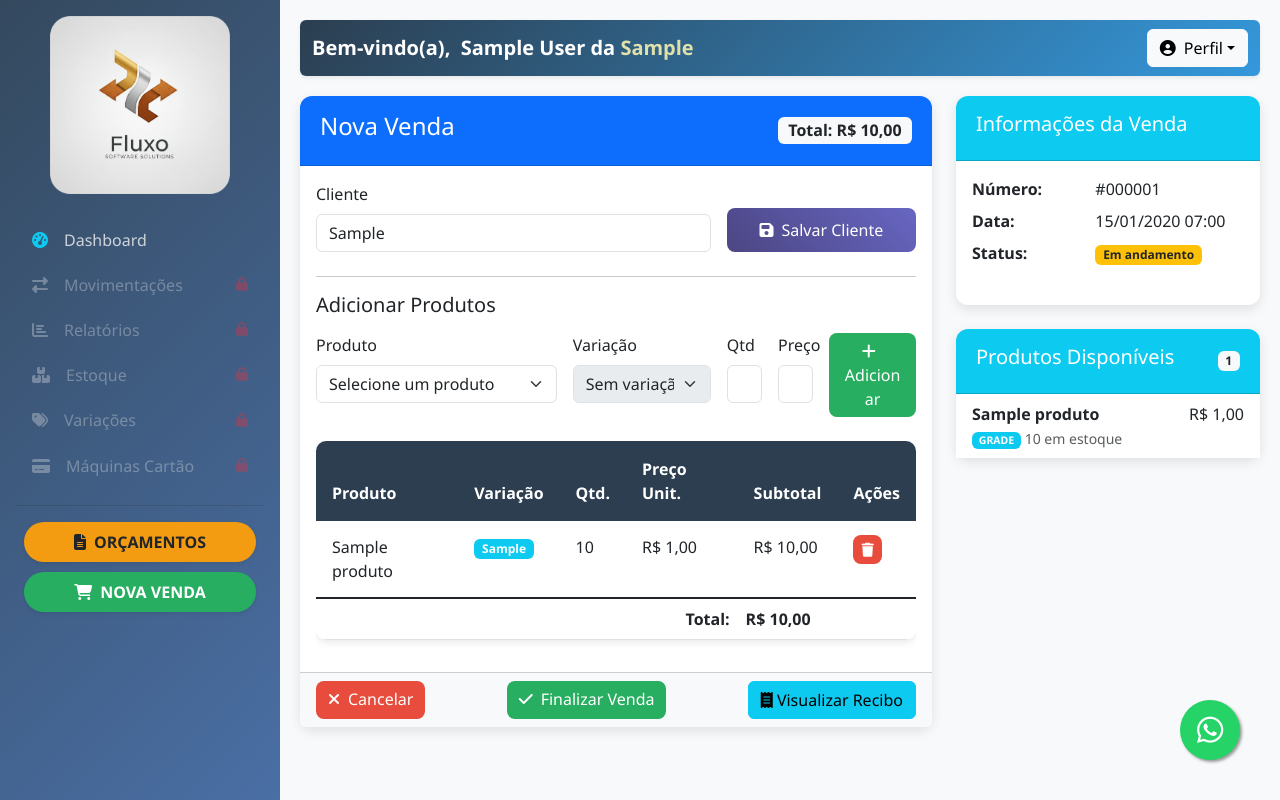
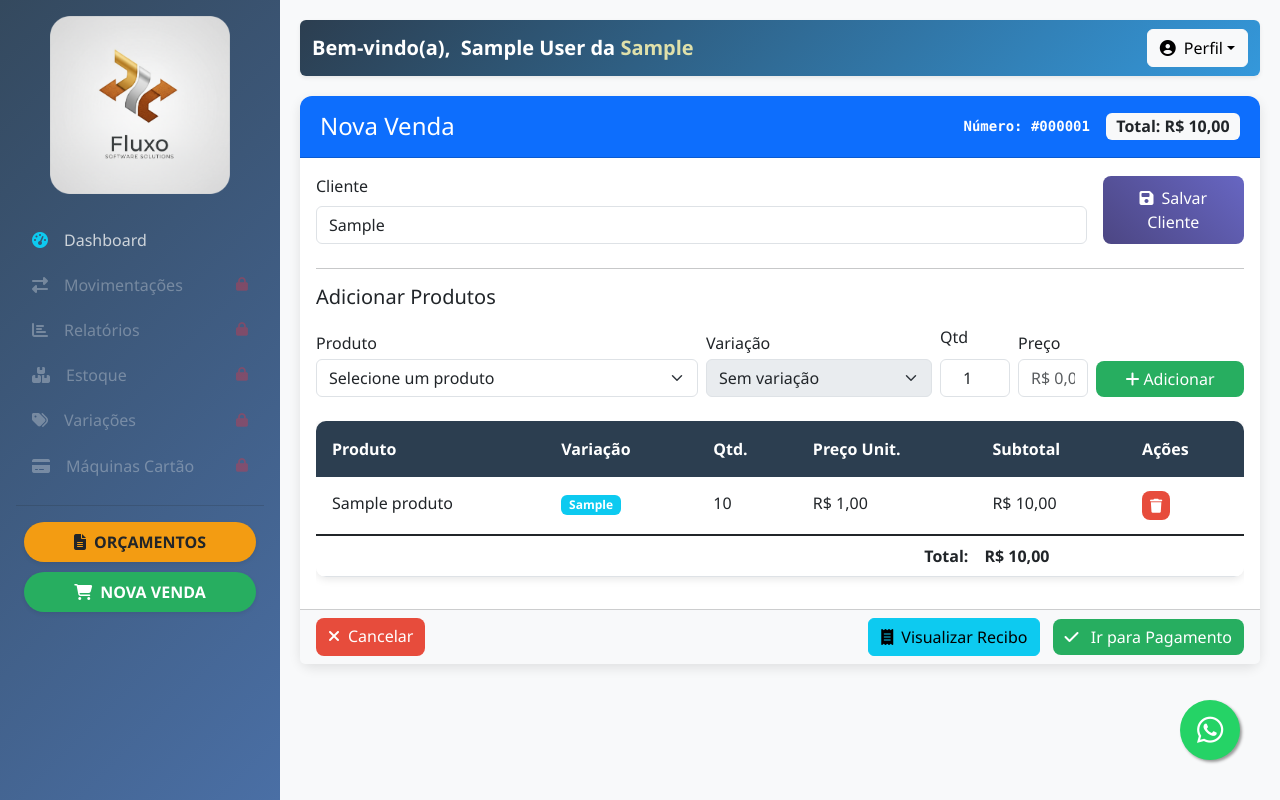
Before and after one commit to celsoleite38/fluxo-de-caixa, a Django app: page /venda/1/itens/ in a window 1280 px wide. Run offline with Django 5.2, Linux system fonts and the light colour scheme; a user stored in the database is signed in; tables that the repository leaves empty hold one stand-in row (values such as "Sample post").

Commit message:
ajuste de orçamentos, templates de venda e orçamento

```diff
--- a/core/forms.py
+++ b/core/forms.py
@@ -333,6 +333,9 @@ class ItemOrcamentoForm(forms.ModelForm):
         super().__init__(*args, **kwargs)
         if self.usuario:
             self.fields['produto'].queryset = Produto.objects.filter(usuario=self.usuario)
+            self.fields['variacao'].queryset = ProdutoVariacao.objects.filter(
+                produto__usuario=self.usuario, ativo=True
+            )
 
     def clean(self):
         cleaned_data = super().clean()
@@ -348,10 +351,10 @@ class ItemOrcamentoForm(forms.ModelForm):
                         f'Disponível: {variacao.quantidade}'
                     )
             else:
-                if produto.quantidade < quantidade:
+                if produto.quantidade_total < quantidade:
                     raise forms.ValidationError(
                         f'Estoque insuficiente para {produto.nome}. '
-                        f'Disponível: {produto.quantidade}'
+                        f'Disponível: {produto.quantidade_total}'
                     )
         return cleaned_data
 
--- a/core/templates/core/nota_venda.html
+++ b/core/templates/core/nota_venda.html
@@ -3,12 +3,16 @@
 
 {% block content %}
 <div class="row">
-    <div class="col-md-8">
+    <!-- Ajustado para col-12 para que todo o painel ocupe a largura total da página -->
+    <div class="col-12">
         <div class="card mb-4">
             <div class="card-header bg-primary text-white">
-                <div class="d-flex justify-content-between align-items-center">
-                    <h4>Nova Venda</h4>
-                    <span class="badge bg-light text-dark fs-6">Total: R$ {{ nota.total|intcomma }}</span>
+                <div class="d-flex justify-content-between align-items-center flex-wrap gap-2">
+                    <h4 class="mb-0">Nova Venda</h4>
+                    <div class="d-flex align-items-center gap-3">
+                        <span class="small font-monospace">Número: #{{ nota.id|stringformat:"06d" }}</span>
+                        <span class="badge bg-light text-dark fs-6">Total: R$ {{ nota.total|intcomma }}</span>
+                    </div>
                 </div>
             </div>
 
@@ -17,12 +21,12 @@
                 <form method="post" class="mb-4">
                     {% csrf_token %}
                     <div class="row g-3">
-                        <div class="col-md-8">
+                        <div class="col-md-10">
                             <label for="cliente" class="form-label">Cliente</label>
                             <input type="text" class="form-control" id="cliente" name="cliente"
                                    value="{{ nota.cliente }}" required>
                         </div>
-                        <div class="col-md-4 d-flex align-items-end">
+                        <div class="col-md-2 d-flex align-items-end">
                             <button type="submit" class="btn btn-primary w-100">
                                 <i class="fas fa-save me-2"></i>Salvar Cliente
                             </button>
@@ -45,9 +49,10 @@
                     </div>
                     {% endif %}
 
-                    <div class="row g-3">
+                    <!-- Grid redimensionada para aproveitar a largura total da página sem distorcer os campos -->
+                    <div class="row g-2 align-items-end">
                         <div class="col-md-5">
-                            <label for="produto" class="form-label">Produto</label>
+                            <label for="produto" class="form-label mb-1">Produto</label>
                             <select class="form-select" id="produto" name="produto" required>
                                 <option value="">Selecione um produto</option>
                                 {% for produto in produtos %}
@@ -61,31 +66,35 @@
                                 {% endfor %}
                             </select>
                         </div>
+
                         <div class="col-md-3">
-                            <label for="variacao" class="form-label">Variação</label>
+                            <label for="variacao" class="form-label mb-1">Variação</label>
                             <select class="form-select" id="variacao" disabled>
                                 <option value="">Sem variação</option>
                             </select>
                             <input type="hidden" id="variacao_pk" name="variacao" value="">
                         </div>
+
                         <div class="col-md-1">
-                            <label for="quantidade" class="form-label">Qtd</label>
-                            <input type="number" class="form-control" id="quantidade"
+                            <label for="quantidade" class="form-label mb-1 text-truncate" title="Quantidade">Qtd</label>
+                            <input type="number" class="form-control text-center" id="quantidade"
                                    name="quantidade" min="1" value="1" required>
                         </div>
+
                         <div class="col-md-1">
-                            <label for="preco" class="form-label">Preço</label>
-                            <input type="text" class="form-control" id="preco" readonly>
+                            <label for="preco" class="form-label mb-1">Preço</label>
+                            <input type="text" class="form-control text-end" id="preco" readonly placeholder="R$ 0,00">
                         </div>
-                        <div class="col-md-2 d-flex align-items-end">
+
+                        <div class="col-md-2">
                             <button type="submit" class="btn btn-success w-100">
-                                <i class="fas fa-plus me-2"></i>Adicionar
+                                <i class="fas fa-plus me-1"></i>Adicionar
                             </button>
                         </div>
                     </div>
                 </form>
 
-                <!-- Lista de Itens Adicionados -->
+                <!-- Listagem de Itens adicionados -->
                 <div class="table-responsive mt-4">
                     <table class="table table-hover">
                         <thead class="table-light">
@@ -140,72 +149,22 @@
                 </div>
             </div>
 
+            <!-- Ações finais do rodapé -->
             <div class="card-footer bg-light">
-                <div class="d-flex justify-content-between">
+                <div class="d-flex justify-content-between flex-wrap gap-2">
                     <a href="{% url 'cancelar_venda' nota.id %}" class="btn btn-danger"
                         onclick="return confirm('Tem certeza que deseja cancelar esta venda?')">
                         <i class="fas fa-times me-2"></i>Cancelar
                     </a>
-                    <a href="{% url 'finalizar_venda' nota.id %}"
-                        class="btn btn-success {% if not itens %}disabled{% endif %}">
-                            <i class="fas fa-check me-2"></i>Finalizar Venda
-                    </a>
-                    <a href="{% url 'imprimir_recibo_venda' nota.id %}" class="btn btn-info">
-                        <i class="fas fa-receipt"></i> Visualizar Recibo
-                    </a>
-                </div>
-            </div>
-        </div>
-    </div>
-
-    <!-- Painel de Informações -->
-    <div class="col-md-4">
-        <div class="card mb-4">
-            <div class="card-header bg-info text-white">
-                <h5>Informações da Venda</h5>
-            </div>
-            <div class="card-body">
-                <dl class="row">
-                    <dt class="col-sm-5">Número:</dt>
-                    <dd class="col-sm-7">#{{ nota.id|stringformat:"06d" }}</dd>
-
-                    <dt class="col-sm-5">Data:</dt>
-                    <dd class="col-sm-7">{{ nota.data|date:"d/m/Y H:i" }}</dd>
-
-                    <dt class="col-sm-5">Status:</dt>
-                    <dd class="col-sm-7">
-                        <span class="badge bg-warning text-dark">Em andamento</span>
-                    </dd>
-                </dl>
-            </div>
-        </div>
-
-        <!-- Painel de Produtos -->
-        <div class="card">
-            <div class="card-header bg-info text-white">
-                <div class="d-flex justify-content-between align-items-center">
-                    <h5>Produtos Disponíveis</h5>
-                    <span class="badge bg-light text-dark">{{ produtos|length }}</span>
-                </div>
-            </div>
-            <div class="card-body p-0">
-                <div class="list-group list-group-flush" style="max-height: 400px; overflow-y: auto;">
-                    {% for produto in produtos %}
-                    <div class="list-group-item list-group-item-action">
-                        <div class="d-flex justify-content-between">
-                            <strong>{{ produto.nome }}</strong>
-                            <span>R$ {{ produto.preco|intcomma }}</span>
-                        </div>
-                        <small class="text-muted">
-                            {% if produto.tem_variacao %}
-                                <span class="badge bg-info">GRADE</span>
-                                {{ produto.quantidade_total }} em estoque
-                            {% else %}
-                                Estoque: {{ produto.quantidade }}
-                            {% endif %}
-                        </small>
+                    <div>
+                        <a href="{% url 'imprimir_recibo_venda' nota.id %}" class="btn btn-info me-2">
+                            <i class="fas fa-receipt me-1"></i> Visualizar Recibo
+                        </a>
+                        <a href="{% url 'finalizar_venda' nota.id %}"
+                            class="btn btn-success {% if not itens %}disabled{% endif %}">
+                                <i class="fas fa-check me-2"></i> Ir para Pagamento
+                        </a>
                     </div>
-                    {% endfor %}
                 </div>
             </div>
         </div>
--- a/core/templates/core/orcamento_form.html
+++ b/core/templates/core/orcamento_form.html
@@ -22,11 +22,7 @@
                         <label for="id_cliente" class="form-label">Cliente *</label>
                         {{ form.cliente }}
                     </div>
-                    <div class="mb-3">
-                        <label for="id_validade" class="form-label">Validade</label>
-                        {{ form.validade }}
-                        <small class="text-muted">Data de validade do orçamento (opcional)</small>
-                    </div>
+
                     <div class="mb-3">
                         <label for="id_observacao" class="form-label">Observação</label>
                         {{ form.observacao }}
--- a/core/views.py
+++ b/core/views.py
@@ -698,6 +698,13 @@ def adicionar_produto(request):
             if produto.tem_variacao:
                 # Processar variacoes do form unico
                 _processar_variacoes(request, produto, usuario_referencia)
+                tipos_ids_raw = request.POST.get('tipos_variacao_ids', '[]')
+                try:
+                    tipos_ids = json.loads(tipos_ids_raw)
+                except (json.JSONDecodeError, TypeError):
+                    tipos_ids = []
+                tipos_objs = TipoVariacao.objects.filter(id__in=tipos_ids, usuario=usuario_referencia)
+                produto.tipos_variacao.set(tipos_objs)
             else:
                 MovimentoEstoque.objects.create(
                     produto=produto,
@@ -751,6 +758,8 @@ def excluir_produto(request, id):
 @login_required
 @colaborador_tem_permissao('estoque', 'editar')
 def editar_produto(request, id):
+    import json
+    from .models import MovimentoEstoque
     usuario_referencia = get_usuario_referencia(request)
     produto = get_object_or_404(Produto, id=id, usuario=usuario_referencia)
 
@@ -758,6 +767,16 @@ def editar_produto(request, id):
         form = ProdutoForm(request.POST, instance=produto, usuario=usuario_referencia)
         if form.is_valid():
             form.save()
+
+            if produto.tem_variacao:
+                _processar_variacoes(request, produto, usuario_referencia)
+                tipos_ids_raw = request.POST.get('tipos_variacao_ids', '[]')
+                try:
+                    tipos_ids = json.loads(tipos_ids_raw)
+                except (json.JSONDecodeError, TypeError):
+                    tipos_ids = []
+                tipos_objs = TipoVariacao.objects.filter(id__in=tipos_ids, usuario=usuario_referencia)
+                produto.tipos_variacao.set(tipos_objs)
 
             LogSistema.objects.create(
                 usuario=request.user,
@@ -1833,6 +1852,8 @@ def produto_variacoes(request, produto_pk):
             return redirect('produto_variacoes', produto_pk=produto_pk)
 
     tipos = produto.tipos_variacao.all()
+    tipos_vinculados_ids = list(tipos.values_list('pk', flat=True))
+    todos_tipos = TipoVariacao.objects.filter(usuario=usuario_referencia).exclude(pk__in=tipos_vinculados_ids)
     valores_por_tipo = {}
     for tipo in tipos:
         valores_por_tipo[tipo.pk] = tipo.valores.all()
@@ -1842,6 +1863,7 @@ def produto_variacoes(request, produto_pk):
         'variacoes': variacoes,
         'form': form,
         'tipos': tipos,
+        'todos_tipos': todos_tipos,
         'valores_por_tipo': valores_por_tipo,
     })
 
@@ -1887,48 +1909,28 @@ def adicionar_tipo_rapido(request, produto_pk):
     produto = get_object_or_404(Produto, pk=produto_pk, usuario=usuario_referencia)
 
     if request.method == 'POST':
-        nome_tipo = request.POST.get('nome_tipo', '').strip()
-        nome_valor = request.POST.get('nome_valor', '').strip()
-
-        if not nome_tipo:
-            messages.error(request, 'Informe o nome do tipo de variação.')
+        tipo_pk = request.POST.get('tipo_pk', '').strip()
+        if not tipo_pk:
+            messages.error(request, 'Selecione um tipo de variação.')
             return redirect('produto_variacoes', produto_pk=produto_pk)
 
-        tipo, criado_tipo = TipoVariacao.objects.get_or_create(
-            usuario=usuario_referencia,
-            nome=nome_tipo,
-        )
-
-        if criado_tipo:
+        try:
+            tipo = TipoVariacao.objects.get(pk=int(tipo_pk), usuario=usuario_referencia)
+        except (TipoVariacao.DoesNotExist, ValueError):
+            messages.error(request, 'Tipo de variação não encontrado.')
+            return redirect('produto_variacoes', produto_pk=produto_pk)
+
+        if tipo in produto.tipos_variacao.all():
+            messages.info(request, f'Tipo "{tipo.nome}" já está vinculado ao produto.')
+        else:
             produto.tipos_variacao.add(tipo)
             LogSistema.objects.create(
                 usuario=request.user,
-                acao='C',
+                acao='U',
                 modulo='Produtos / Variações',
-                descricao=f"Criou tipo de variação '{nome_tipo}' e adicionou ao produto '{produto.nome}'"
-            )
-            messages.success(request, f'Tipo "{nome_tipo}" criado e adicionado ao produto!')
-        else:
-            if tipo not in produto.tipos_variacao.all():
-                produto.tipos_variacao.add(tipo)
-                messages.info(request, f'Tipo "{nome_tipo}" já existia e foi adicionado ao produto.')
-            else:
-                messages.info(request, f'Tipo "{nome_tipo}" já está vinculado ao produto.')
-
-        if nome_valor:
-            valor, criado_valor = ValorVariacao.objects.get_or_create(
-                tipo=tipo,
-                valor=nome_valor,
-                defaults={'usuario': usuario_referencia}
-            )
-            if criado_valor:
-                LogSistema.objects.create(
-                    usuario=request.user,
-                    acao='C',
-                    modulo='Produtos / Variações',
-                    descricao=f"Criou valor '{nome_valor}' para o tipo '{nome_tipo}'"
-                )
-                messages.success(request, f'Valor "{nome_valor}" criado no tipo "{nome_tipo}"!')
+                descricao=f"Vinculou tipo de variação '{tipo.nome}' ao produto '{produto.nome}'"
+            )
+            messages.success(request, f'Tipo "{tipo.nome}" vinculado ao produto com sucesso!')
 
     return redirect('produto_variacoes', produto_pk=produto_pk)
 
@@ -1948,7 +1950,6 @@ def adicionar_valor_rapido(request, produto_pk, tipo_pk):
         valor, criado = ValorVariacao.objects.get_or_create(
             tipo=tipo,
             valor=valor_texto,
-            defaults={'usuario': usuario_referencia}
         )
 
         if criado:
```
Also changed, not shown: core/templates/core/finalizar_venda.html (+2 -6 lines), core/templates/core/orcamento_itens.html (+6 -57 lines), core/templates/core/produto_variacoes.html (+17 -27 lines).
